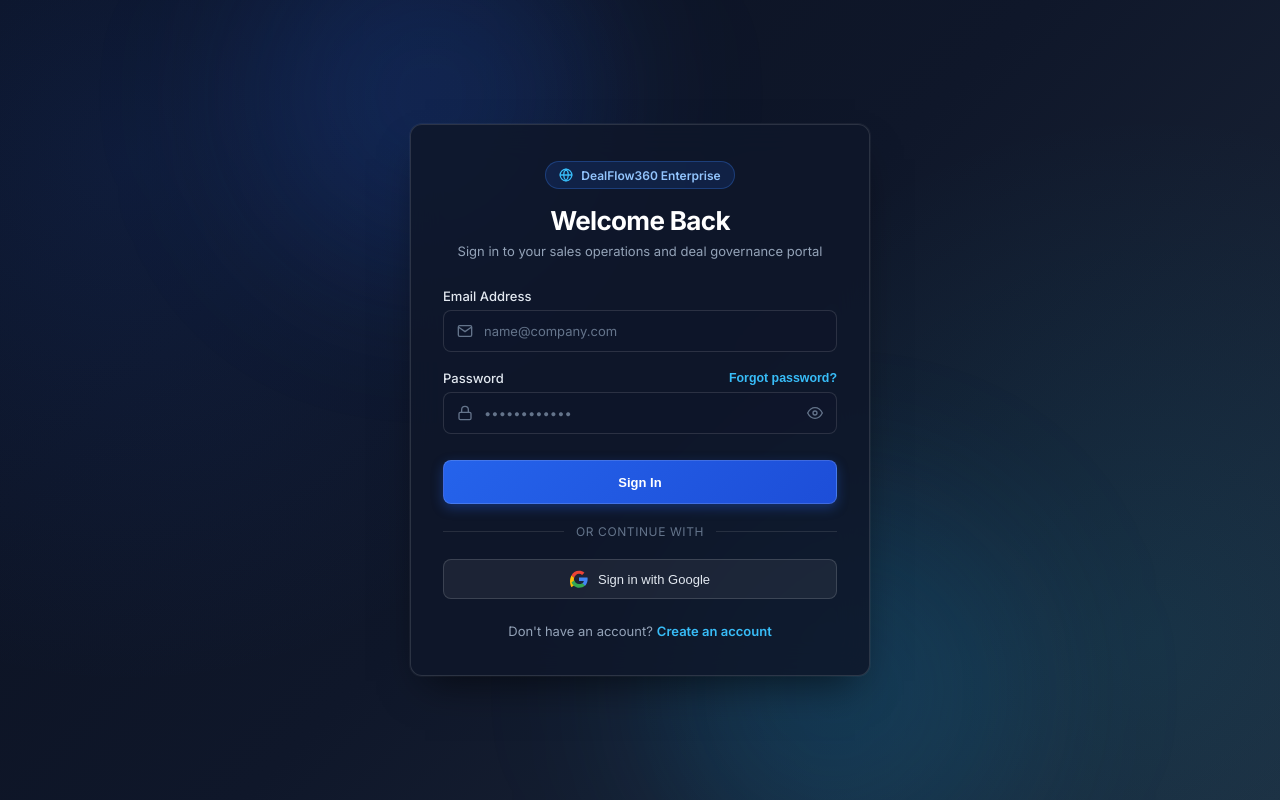
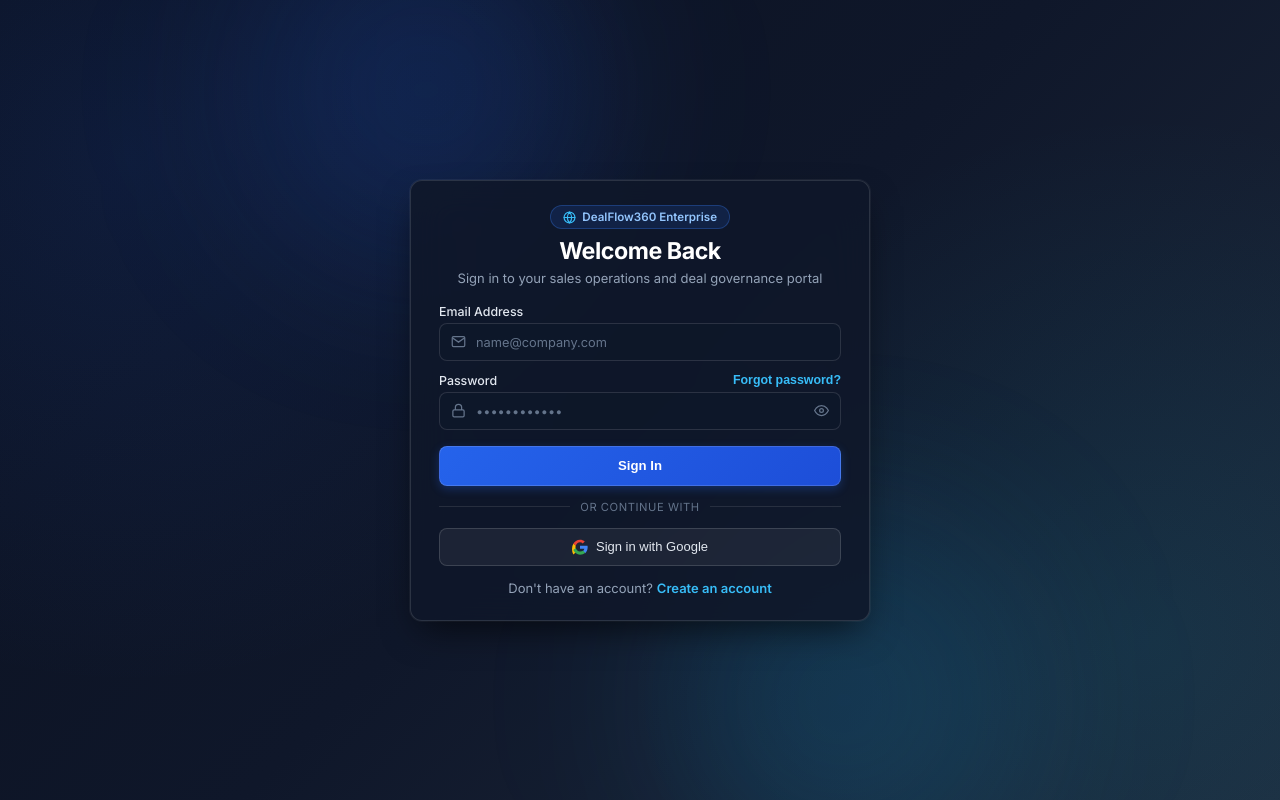
Before and after one commit to Aditya31032006/odoo-flagship-final, a React app in the folder Frontend/: page /login in a window 1280 px wide. Built offline with nearby package versions, Linux system fonts and the light colour scheme; no server answers; the HTML template or start-up script is replaced by a standard one.

Commit message:
UI fixes

```diff
--- a/Frontend/src/features/auth/styles/auth.scss
+++ b/Frontend/src/features/auth/styles/auth.scss
@@ -4,22 +4,34 @@
 // DealFlow360 Enterprise Authentication Styles
 .df-auth-container {
   min-height: 100vh;
-  width: 100%;
+  height: 100vh;
+  width: 100vw;
   @include mixins.flex-center;
   background: radial-gradient(circle at 10% 20%, rgba(37, 99, 235, 0.12) 0%, transparent 40%),
               radial-gradient(circle at 90% 80%, rgba(6, 182, 212, 0.1) 0%, transparent 40%),
               linear-gradient(135deg, #0b1120 0%, #0f172a 50%, #1e293b 100%);
-  padding: 2rem 1rem;
+  padding: 0.75rem 1rem;
   position: relative;
-  overflow: hidden;
+  overflow-x: hidden;
+  overflow-y: auto;
   font-family: vars.$font-family-base;
+  box-sizing: border-box;
+
+  // Hide scrollbars completely across all browsers
+  scrollbar-width: none; // Firefox
+  -ms-overflow-style: none; // IE/Edge
+  &::-webkit-scrollbar {
+    display: none; // Chrome/Safari/Brave
+    width: 0;
+    height: 0;
+  }
 
   // Background ambient glowing spheres
   &::before, &::after {
     content: '';
     position: absolute;
     border-radius: vars.$border-radius-full;
-    filter: blur(80px);
+    filter: blur(90px);
     pointer-events: none;
     z-index: 0;
   }
@@ -27,16 +39,16 @@
   &::before {
     top: -10%;
     left: 20%;
-    width: 350px;
-    height: 350px;
+    width: 340px;
+    height: 340px;
     background: rgba(37, 99, 235, 0.18);
   }
 
   &::after {
     bottom: -10%;
     right: 20%;
-    width: 380px;
-    height: 380px;
+    width: 360px;
+    height: 360px;
     background: rgba(14, 165, 233, 0.15);
   }
 }
@@ -46,88 +58,91 @@
   z-index: 1;
   width: 100%;
   max-width: 460px;
-  background: rgba(15, 23, 42, 0.85);
-  backdrop-filter: blur(16px);
-  -webkit-backdrop-filter: blur(16px);
+  background: rgba(15, 23, 42, 0.88);
+  backdrop-filter: blur(20px);
+  -webkit-backdrop-filter: blur(20px);
   border: 1px solid rgba(255, 255, 255, 0.12);
   border-radius: vars.$border-radius-lg;
-  box-shadow: 0 20px 40px -15px rgba(0, 0, 0, 0.6), 0 0 0 1px rgba(255, 255, 255, 0.05);
-  padding: 2.25rem 2rem;
+  box-shadow: 0 16px 36px -10px rgba(0, 0, 0, 0.65), 0 0 0 1px rgba(255, 255, 255, 0.06);
+  padding: 1.5rem 1.75rem;
   color: #ffffff;
-  animation: authCardFadeIn 0.35s cubic-bezier(0.16, 1, 0.3, 1) forwards;
+  animation: authCardFadeIn 0.3s cubic-bezier(0.16, 1, 0.3, 1) forwards;
+  box-sizing: border-box;
 
   &--wide {
-    max-width: 580px;
+    max-width: 600px;
   }
 
   // Header Section
   &__header {
     text-align: center;
-    margin-bottom: 1.75rem;
+    margin-bottom: 1rem;
 
     .brand-badge {
       display: inline-flex;
       align-items: center;
-      gap: 0.5rem;
-      padding: 0.35rem 0.85rem;
+      gap: 0.4rem;
+      padding: 0.25rem 0.75rem;
       background: rgba(37, 99, 235, 0.15);
       border: 1px solid rgba(59, 130, 246, 0.3);
       border-radius: vars.$border-radius-full;
-      margin-bottom: 1rem;
-      font-size: vars.$font-size-xs;
+      margin-bottom: 0.5rem;
+      font-size: 0.725rem;
       font-weight: vars.$font-weight-semibold;
       color: #93c5fd;
 
       svg {
-        width: 14px;
-        height: 14px;
+        width: 13px;
+        height: 13px;
         color: #38bdf8;
       }
     }
 
     h1 {
-      font-size: 1.625rem;
+      font-size: 1.45rem;
       font-weight: vars.$font-weight-bold;
       color: #ffffff;
-      letter-spacing: -0.025em;
-      margin-bottom: 0.375rem;
+      letter-spacing: -0.02em;
+      margin-bottom: 0.25rem;
+      line-height: 1.25;
     }
 
     p {
-      font-size: vars.$font-size-sm;
+      font-size: 0.8125rem;
       color: #94a3b8;
-      line-height: 1.4;
+      line-height: 1.35;
+      margin: 0;
     }
   }
 
   // Role Switcher / Tabs
   &__role-selector {
-    margin-bottom: 1.25rem;
+    margin-bottom: 0.875rem;
 
     label {
       display: block;
-      font-size: vars.$font-size-xs;
+      font-size: 0.7rem;
       font-weight: vars.$font-weight-semibold;
       text-transform: uppercase;
       letter-spacing: 0.05em;
       color: #94a3b8;
-      margin-bottom: 0.5rem;
+      margin-bottom: 0.375rem;
     }
 
     .role-grid {
       display: grid;
-      grid-template-columns: repeat(3, 1fr);
-      gap: 0.375rem;
+      grid-template-columns: repeat(2, 1fr);
+      gap: 0.5rem;
 
       @include mixins.respond-to('sm') {
-        grid-template-columns: repeat(2, 1fr);
+        grid-template-columns: 1fr;
       }
 
       .role-chip {
         @include mixins.flex-center;
-        gap: 0.35rem;
-        padding: 0.5rem 0.6rem;
-        font-size: vars.$font-size-xs;
+        gap: 0.45rem;
+        padding: 0.5rem 0.65rem;
+        font-size: 0.775rem;
         font-weight: vars.$font-weight-medium;
         color: #cbd5e1;
         background: rgba(255, 255, 255, 0.04);
@@ -135,6 +150,11 @@
         border-radius: vars.$border-radius-md;
         cursor: pointer;
         transition: all vars.$transition-fast;
+        text-align: center;
+
+        svg {
+          flex-shrink: 0;
+        }
 
         &:hover {
           background: rgba(255, 255, 255, 0.08);
@@ -147,9 +167,30 @@
           color: #ffffff;
           border-color: #3b82f6;
           font-weight: vars.$font-weight-semibold;
-          box-shadow: 0 2px 8px rgba(37, 99, 235, 0.4);
+          box-shadow: 0 2px 10px rgba(37, 99, 235, 0.4);
         }
       }
+    }
+  }
+
+  // Sub-section container (e.g., Company details / Parent Company selection)
+  &__sub-section {
+    padding: 0.75rem 0.875rem;
+    background: rgba(255, 255, 255, 0.03);
+    border-radius: vars.$border-radius-md;
+    border: 1px solid rgba(255, 255, 255, 0.08);
+    margin-bottom: 0.25rem;
+
+    .sub-section-title {
+      font-size: 0.725rem;
+      font-weight: vars.$font-weight-semibold;
+      color: #38bdf8;
+      margin-bottom: 0.625rem;
+      text-transform: uppercase;
+      letter-spacing: 0.03em;
+      display: flex;
+      align-items: center;
+      gap: 0.35rem;
     }
   }
 
@@ -157,12 +198,12 @@
   &__form {
     display: flex;
     flex-direction: column;
-    gap: 1.125rem;
+    gap: 0.75rem;
 
     .form-row {
       display: grid;
       grid-template-columns: 1fr 1fr;
-      gap: 0.875rem;
+      gap: 0.75rem;
 
       @include mixins.respond-to('sm') {
         grid-template-columns: 1fr;
@@ -172,47 +213,52 @@
     .form-group {
       display: flex;
       flex-direction: column;
-      gap: 0.375rem;
+      gap: 0.25rem;
 
       label {
-        font-size: vars.$font-size-sm;
+        font-size: 0.775rem;
         font-weight: vars.$font-weight-medium;
         color: #e2e8f0;
       }
 
       .input-wrapper {
         position: relative;
-        @include mixins.flex-center;
+        display: flex;
+        align-items: center;
+        width: 100%;
 
         .input-icon {
           position: absolute;
-          left: 0.875rem;
-          width: 16px;
-          height: 16px;
+          left: 0.75rem;
+          width: 15px;
+          height: 15px;
           color: #64748b;
           pointer-events: none;
           transition: color vars.$transition-fast;
+          z-index: 2;
         }
 
         input, select, textarea {
           width: 100%;
-          height: 42px;
-          padding: 0 0.875rem 0 2.5rem;
-          font-size: vars.$font-size-sm;
+          height: 38px;
+          padding: 0 0.75rem 0 2.25rem;
+          font-size: 0.8125rem;
           font-family: inherit;
           color: #ffffff;
-          background: rgba(15, 23, 42, 0.6);
+          background: rgba(15, 23, 42, 0.65);
           border: 1px solid rgba(255, 255, 255, 0.12);
           border-radius: vars.$border-radius-md;
           outline: none;
           transition: all vars.$transition-fast;
+          box-sizing: border-box;
 
           &::placeholder {
             color: #64748b;
+            font-size: 0.8rem;
           }
 
           &:focus {
-            background: rgba(15, 23, 42, 0.9);
+            background: rgba(15, 23, 42, 0.95);
             border-color: #3b82f6;
             box-shadow: 0 0 0 3px rgba(59, 130, 246, 0.2);
 
@@ -220,40 +266,53 @@
               color: #3b82f6;
             }
           }
+
+          option {
+            background: #0f172a;
+            color: #ffffff;
+          }
         }
 
         .toggle-password {
           position: absolute;
-          right: 0.875rem;
+          right: 0.75rem;
           background: transparent;
           border: none;
           color: #64748b;
           cursor: pointer;
           display: flex;
           align-items: center;
+          padding: 0;
+          z-index: 2;
 
           &:hover {
             color: #cbd5e1;
           }
 
           svg {
-            width: 16px;
-            height: 16px;
+            width: 15px;
+            height: 15px;
           }
         }
+      }
+
+      .helper-text {
+        font-size: 0.7rem;
+        color: #94a3b8;
+        margin-top: 0.15rem;
       }
     }
   }
 
-  // Error Alert Banner
+  // Error & Success Alert Banners
   &__alert {
     display: flex;
     align-items: center;
-    gap: 0.625rem;
-    padding: 0.625rem 0.875rem;
+    gap: 0.5rem;
+    padding: 0.5rem 0.75rem;
     border-radius: vars.$border-radius-md;
-    font-size: vars.$font-size-sm;
-    margin-bottom: 1rem;
+    font-size: 0.8rem;
+    margin-bottom: 0.75rem;
     animation: alertShake 0.3s ease-in-out;
 
     &--error {
@@ -262,8 +321,8 @@
       color: #fca5a5;
 
       svg {
-        width: 16px;
-        height: 16px;
+        width: 15px;
+        height: 15px;
         color: #ef4444;
         flex-shrink: 0;
       }
@@ -275,8 +334,8 @@
       color: #86efac;
 
       svg {
-        width: 16px;
-        height: 16px;
+        width: 15px;
+        height: 15px;
         color: #10b981;
         flex-shrink: 0;
       }
@@ -288,22 +347,22 @@
     @include mixins.flex-center;
     gap: 0.5rem;
     width: 100%;
-    height: 44px;
-    margin-top: 0.5rem;
-    font-size: vars.$font-size-sm;
+    height: 40px;
+    margin-top: 0.25rem;
+    font-size: 0.825rem;
     font-weight: vars.$font-weight-semibold;
     color: #ffffff;
     background: linear-gradient(135deg, #2563eb 0%, #1d4ed8 100%);
     border: 1px solid rgba(255, 255, 255, 0.15);
     border-radius: vars.$border-radius-md;
     cursor: pointer;
-    box-shadow: 0 4px 12px rgba(37, 99, 235, 0.35);
+    box-shadow: 0 3px 10px rgba(37, 99, 235, 0.3);
     transition: all vars.$transition-fast;
 
     &:hover:not(:disabled) {
       background: linear-gradient(135deg, #3b82f6 0%, #2563eb 100%);
       transform: translateY(-1px);
-      box-shadow: 0 6px 16px rgba(37, 99, 235, 0.45);
+      box-shadow: 0 5px 14px rgba(37, 99, 235, 0.4);
     }
 
     &:active:not(:disabled) {
@@ -316,8 +375,8 @@
     }
 
     .spinner {
-      width: 16px;
-      height: 16px;
+      width: 15px;
+      height: 15px;
       border: 2px solid rgba(255, 255, 255, 0.3);
       border-top-color: #ffffff;
       border-radius: vars.$border-radius-full;
@@ -328,10 +387,10 @@
   // Divider
   &__divider {
     @include mixins.flex-center;
-    margin: 1.25rem 0;
+    margin: 0.875rem 0;
     position: relative;
     color: #64748b;
-    font-size: vars.$font-size-xs;
+    font-size: 0.7rem;
     text-transform: uppercase;
     letter-spacing: 0.05em;
 
@@ -343,29 +402,30 @@
     }
 
     span {
-      padding: 0 0.75rem;
+      padding: 0 0.625rem;
     }
   }
 
   // Google OAuth button
   &__oauth-btn {
     @include mixins.flex-center;
-    gap: 0.625rem;
+    gap: 0.5rem;
     width: 100%;
-    height: 40px;
+    height: 38px;
     background: rgba(255, 255, 255, 0.06);
     border: 1px solid rgba(255, 255, 255, 0.14);
     border-radius: vars.$border-radius-md;
     color: #e2e8f0;
-    font-size: vars.$font-size-sm;
+    font-size: 0.8125rem;
     font-weight: vars.$font-weight-medium;
     cursor: pointer;
     text-decoration: none;
     transition: all vars.$transition-fast;
 
     svg {
-      width: 18px;
-      height: 18px;
+      width: 16px;
+      height: 16px;
+      flex-shrink: 0;
     }
 
     &:hover {
@@ -378,8 +438,8 @@
   // Footer Navigation Link
   &__footer {
     text-align: center;
-    margin-top: 1.5rem;
-    font-size: vars.$font-size-sm;
+    margin-top: 0.875rem;
+    font-size: 0.8125rem;
     color: #94a3b8;
 
     a {
@@ -394,6 +454,22 @@
         text-decoration: underline;
       }
     }
+
+    button {
+      background: none;
+      border: none;
+      color: #38bdf8;
+      font-weight: vars.$font-weight-semibold;
+      cursor: pointer;
+      font-size: inherit;
+      padding: 0;
+      transition: color vars.$transition-fast;
+
+      &:hover {
+        color: #7dd3fc;
+        text-decoration: underline;
+      }
+    }
   }
 }
 
@@ -401,7 +477,7 @@
 @keyframes authCardFadeIn {
   from {
     opacity: 0;
-    transform: translateY(12px) scale(0.98);
+    transform: translateY(8px) scale(0.99);
   }
   to {
     opacity: 1;
```
Also changed, not shown: Frontend/src/features/auth/pages/Onboarding.jsx (+7 -7 lines), Frontend/src/features/auth/pages/Register.jsx (+8 -8 lines).
